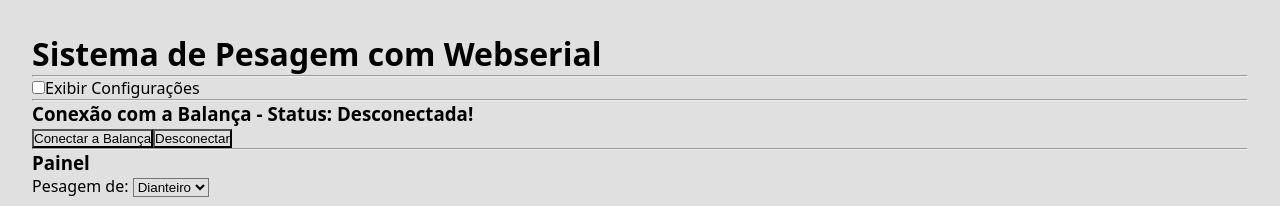
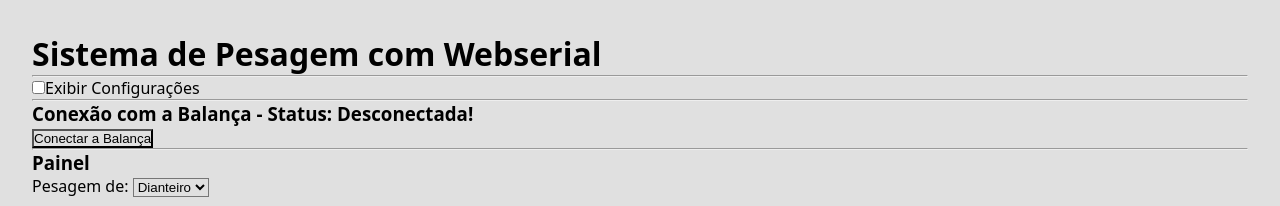
Before and after one commit to thiagodau/balance-app, a React (Vite) app: page / in a window 1280 px wide. Shown: the top 206 px of the page. Built offline with nearby package versions, Linux system fonts and the light colour scheme.

Commit message:
Modificações em Botões de Conexão

```diff
--- a/src/components/ConnectionWithBalance.jsx
+++ b/src/components/ConnectionWithBalance.jsx
@@ -4,9 +4,8 @@ import Button from "./Button";
 export default function ConnectionWithBalance({ baudRate }) {
   let baudRateCurrent = baudRate;
 
-
   const [statusBalance, setStatusBalance] = useState(false);
-  const [device, setDevice] = useState()
+  const [device, setDevice] = useState();
 
   //Function to Connect on Serial
   async function connectSerial() {
@@ -15,9 +14,9 @@ export default function ConnectionWithBalance({ baudRate }) {
       await device.open({ baudRate: baudRateCurrent });
       if (device) {
         setStatusBalance(true);
-        setDevice(device)
+        setDevice(device);
+        console.log(device.getInfo());
         console.log("Dispositivo conectado!");
-        console.log(device.getInfo());
         //readToSerial(device);
       }
       return;
@@ -28,17 +27,20 @@ export default function ConnectionWithBalance({ baudRate }) {
 
   //Function to Disconnect on Serial
   async function disconnectSerial(device) {
-    await device.close();
-    setStatusBalance(false);
-    console.log("Dispositivo desconectado!");
+    let text = 'Tem certeza que deseja desconectar-se da balança?'
+    if(confirm(text)) {
+      await device.close();
+      setStatusBalance(false);
+      console.log("Dispositivo desconectado!");
+    }
   }
 
   async function readToSerial(device) {
     const reader = device.readable.getReader();
-    while(true) {
+    while (true) {
       const { value, done } = await reader.read();
       console.log(value);
-      if(done) {
+      if (done) {
         //aqui para de ler
         break;
       }
@@ -51,8 +53,12 @@ export default function ConnectionWithBalance({ baudRate }) {
         Conexão com a Balança - Status:{" "}
         {statusBalance ? "Conectada!" : "Desconectada!"}
       </h3>
-      <Button titleOfButton={"Conectar a Balança"} func={connectSerial} />
-      <button onClick={() => disconnectSerial(device)}>Desconectar</button>
+
+      {!statusBalance ? (
+        <Button titleOfButton={"Conectar a Balança"} func={connectSerial} />
+      ) : (
+        <button onClick={() => disconnectSerial(device)}>Desconectar</button>
+      )}
     </>
   );
 }
```
